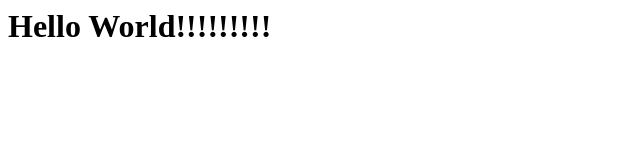
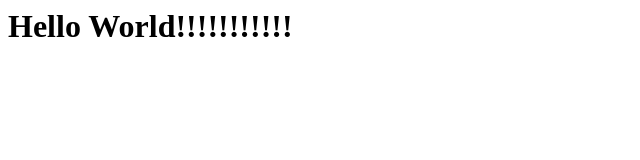
Before and after one commit to elbesh-company/fullcycle-modulo-gitflow, a plain HTML site: page index.html in a window 1280 px wide. Shown: the full height of the page, 0-640 px from the left. Drawn offline with Linux system fonts and the light colour scheme.

Commit message:
Add feature to index 4

```diff
--- a/index.html
+++ b/index.html
@@ -1 +1 @@
-<h1>Hello World!!!!!!!!!</h1>
+<h1>Hello World!!!!!!!!!!!</h1>
```
